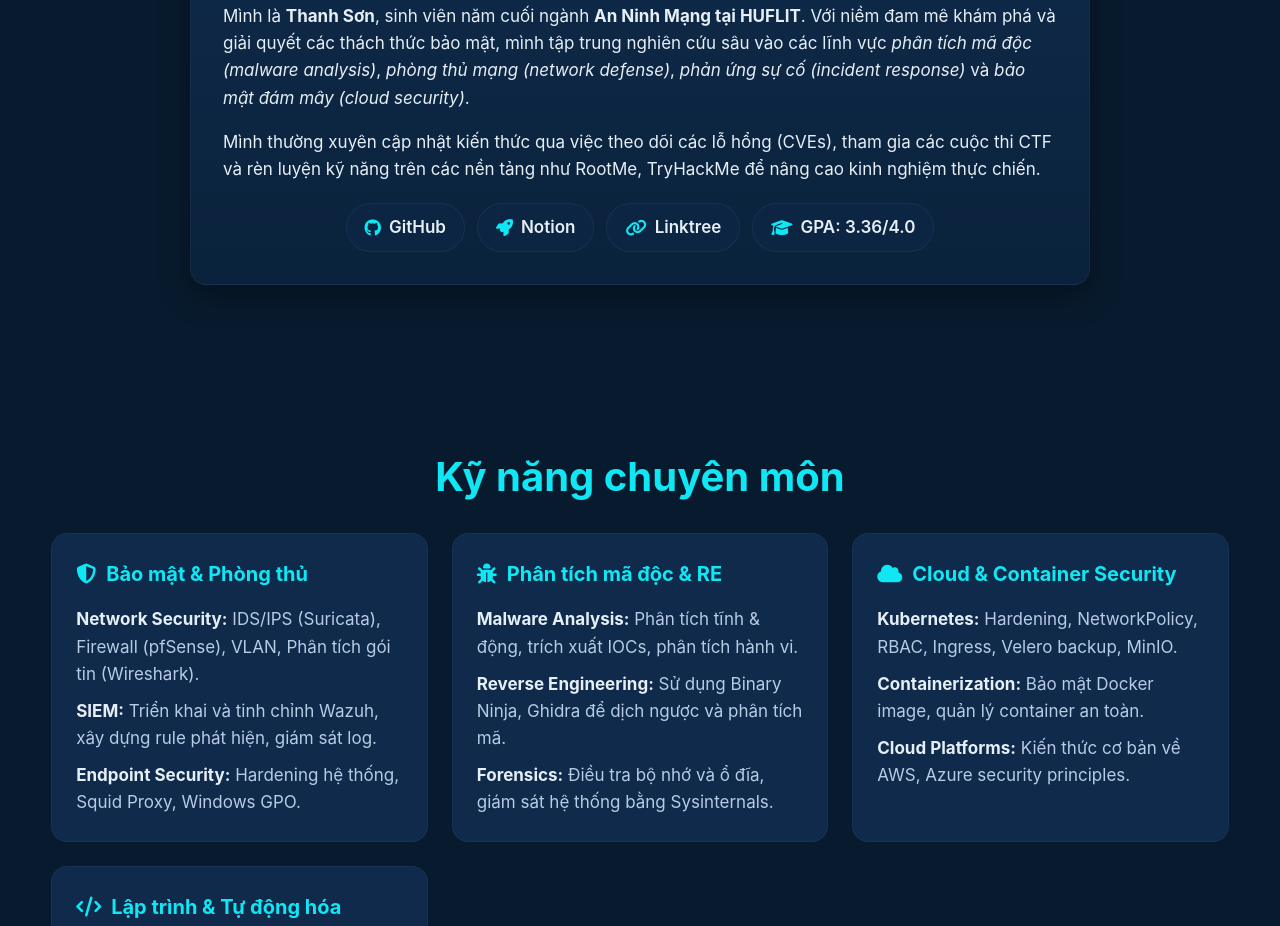
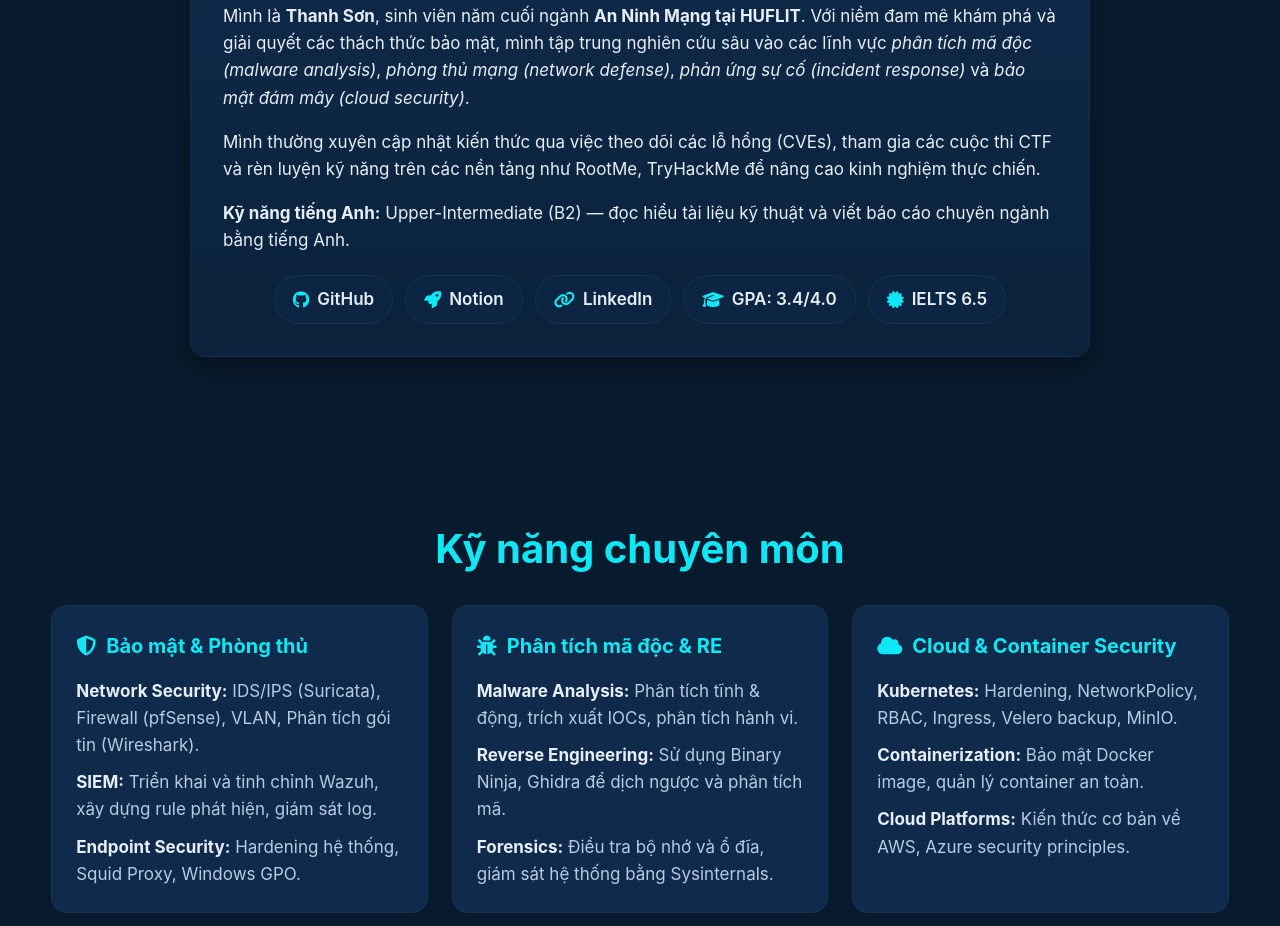
Before and after one commit to Hatomoyo2721/Hatomoyo2721.github.io, a plain HTML site: page index.html in a window 1280 px wide. Shown: the part 998-1924 px from the top of the page. Drawn offline with Linux system fonts and the light colour scheme.

Commit message:
Addition of certificate

```diff
--- a/index.html
+++ b/index.html
@@ -59,14 +59,16 @@
                 Mình thường xuyên cập nhật kiến thức qua việc theo dõi các lỗ hổng (CVEs), tham gia các cuộc thi CTF và
                 rèn luyện kỹ năng trên các nền tảng như RootMe, TryHackMe để nâng cao kinh nghiệm thực chiến.
             </p>
+            <p><strong>Kỹ năng tiếng Anh:</strong> Upper-Intermediate (B2) — đọc hiểu tài liệu kỹ thuật và viết báo cáo chuyên ngành bằng tiếng Anh.</p>
             <div class="about-links">
                 <a href="https://github.com/Hatomoyo2721" target="_blank" rel="noopener" class="chip"><i
                         class="fa-brands fa-github"></i> GitHub</a>
                 <a href="https://www.notion.so/Gray-Hat-649260ce4f27416cbd14982446d4cbae" target="_blank" rel="noopener"
                     class="chip"><i class="fa-solid fa-rocket"></i> Notion</a>
-                <a href="https://linktr.ee/ltson" target="_blank" rel="noopener" class="chip"><i
-                        class="fa-solid fa-link"></i> Linktree</a>
-                <span class="chip gpa-chip"><i class="fa-solid fa-graduation-cap"></i> GPA: 3.36/4.0</span>
+                <a href="https://www.linkedin.com/in/sonthanh2721/" target="_blank" rel="noopener" class="chip"><i
+                        class="fa-solid fa-link"></i> LinkedIn</a>
+                <span class="chip gpa-chip"><i class="fa-solid fa-graduation-cap"></i> GPA: 3.4/4.0</span>
+                <span class="chip"><i class="fa-solid fa-certificate"></i> IELTS 6.5</span>
             </div>
         </div>
     </section>
@@ -290,14 +292,13 @@
         <div class="container footer-content reveal">
             <div class="footer-about">
                 <h3>Thanh Sơn</h3>
-                <p>Sẵn sàng kết nối và trao đổi về các cơ hội trong lĩnh vực An Ninh Mạng. Đừng ngần ngại liên hệ với
-                    tôi.</p>
+                <p>Sẵn sàng kết nối và trao đổi về các cơ hội trong lĩnh vực An Ninh Mạng.</p>
                 <div class="social-links" aria-label="Social links">
                     <a href="https://github.com/Hatomoyo2721" target="_blank" rel="noopener" aria-label="GitHub"><i
                             class="fa-brands fa-github"></i></a>
                     <a href="https://www.notion.so/Gray-Hat-649260ce4f27416cbd14982446d4cbae" target="_blank"
                         rel="noopener" aria-label="Notion"><i class="fa-solid fa-rocket"></i></a>
-                    <a href="https://linktr.ee/ltson" target="_blank" rel="noopener" aria-label="Linktree"><i
+                    <a href="https://www.linkedin.com/in/sonthanh2721/" target="_blank" rel="noopener" aria-label="LinkedIn"><i
                             class="fa-solid fa-link"></i></a>
                 </div>
             </div>
```
